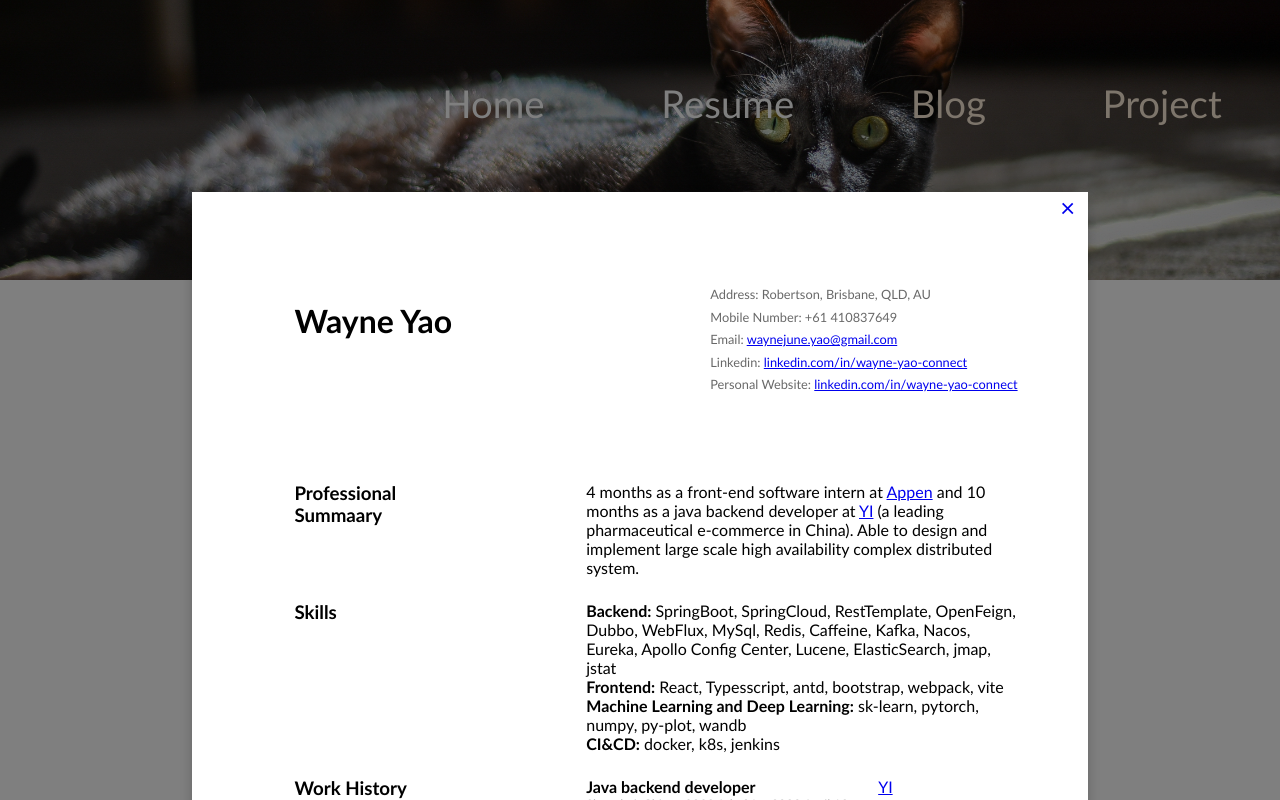
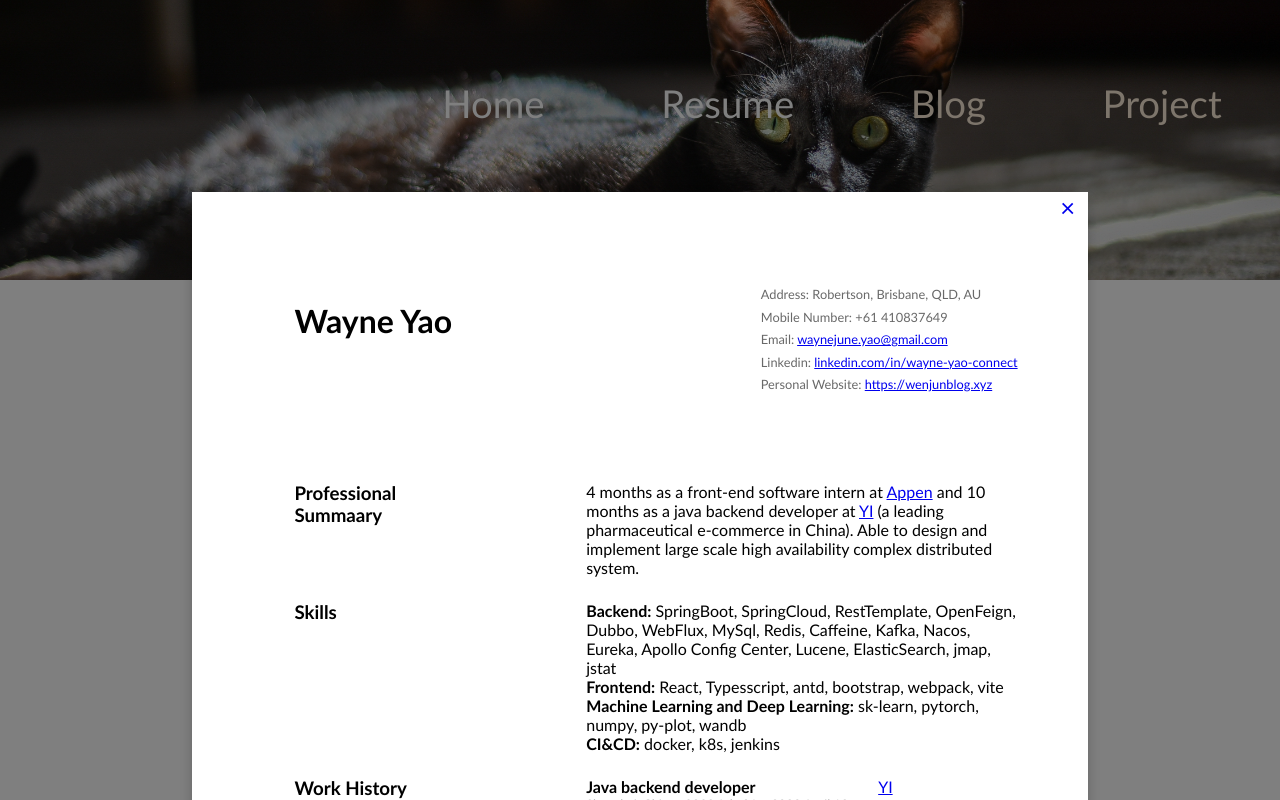
Before and after one commit to NoobCoderGrowing/TechSpace, a React (Vite) app: page /resume in a window 1280 px wide. Shown: the top 800 px of the page. Built offline with nearby package versions, Linux system fonts and the light colour scheme; grey boxes are pictures that could not be loaded.

Commit message:
add personal website link and GPA

```diff
--- a/package.json
+++ b/package.json
@@ -5,7 +5,7 @@
   "type": "module",
   "scripts": {
     "dev": "vite",
-    "build": "tsc && vite build",
+    "build": "tsc && vite build --base=./",
     "lint": "eslint . --ext ts,tsx --report-unused-disable-directives --max-warnings 0",
     "preview": "vite preview"
   },
--- a/src/route/Resume.tsx
+++ b/src/route/Resume.tsx
@@ -32,7 +32,7 @@ function Resume(){
                             <p>Mobile Number: +61 410837649</p>
                             <p>Email: <a href="mailto:waynejune.yao@gmail.com">waynejune.yao@gmail.com</a></p>
                             <p>Linkedin: <a href="linkedin.com/in/wayne-yao-connect">linkedin.com/in/wayne-yao-connect</a></p>
-                            <p>Personal Website: <a href="linkedin.com/in/wayne-yao-connect">linkedin.com/in/wayne-yao-connect</a></p>
+                            <p>Personal Website: <a href="https://wenjunblog.xyz/">https://wenjunblog.xyz</a></p>
                         </div>
                     </div>
 
@@ -220,7 +220,7 @@ function Resume(){
                                     <div> <p className={classes.educationTimeline}>2022 Jul 24 ~ 2024 Dec15</p></div>
                                 </div>
                                 <p>Master of Data Analytics (Statistical Data Science Major)</p>
-                                <p>GPA: </p>
+                                <p>GPA: N/A（First Semester）</p>
                             </div>
                             <div className={classes.educationContainer}>
                                 <div className={`${classes.education}`}>
@@ -230,7 +230,7 @@ function Resume(){
                                     <div> <p className={classes.educationTimeline}>2019 Jul 28 ~ 2022 Jun 15</p></div>
                                 </div>
                                 <p>Master of Information Technology</p>
-                                <p>GPA: </p>
+                                <p>GPA: 5.44/7.00</p>
                             </div>
 
                             <div className={classes.educationContainer}>
@@ -241,7 +241,7 @@ function Resume(){
                                     <div> <p className={classes.educationTimeline}>2014 Sep 01 ~ 2018 Jun 30</p></div>
                                 </div>
                                 <p>Bachelor of English</p>
-                                <p>GPA: </p>
+                                <p>GPA: 83.00/100.00 </p>
                             </div>
 
                         </div>
```
